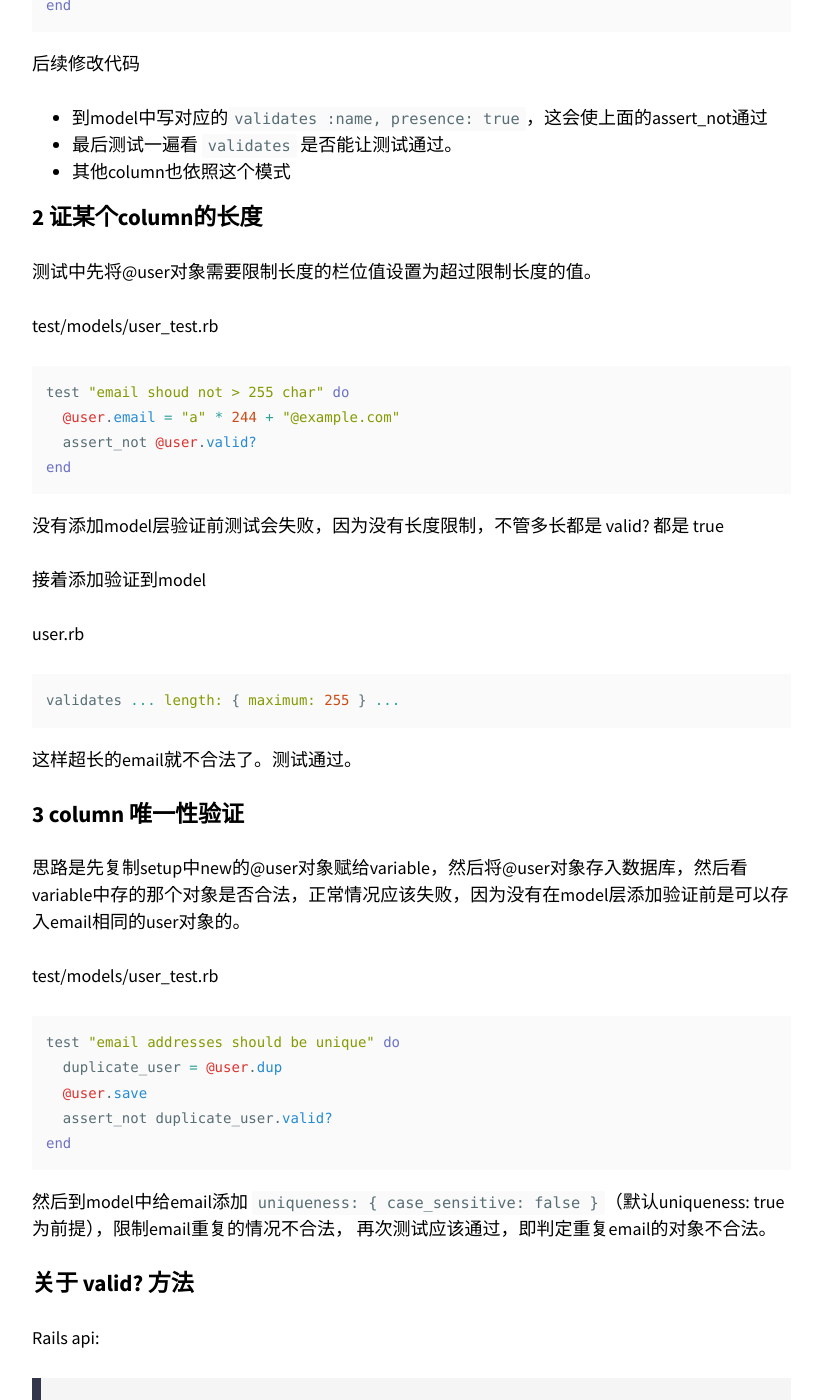
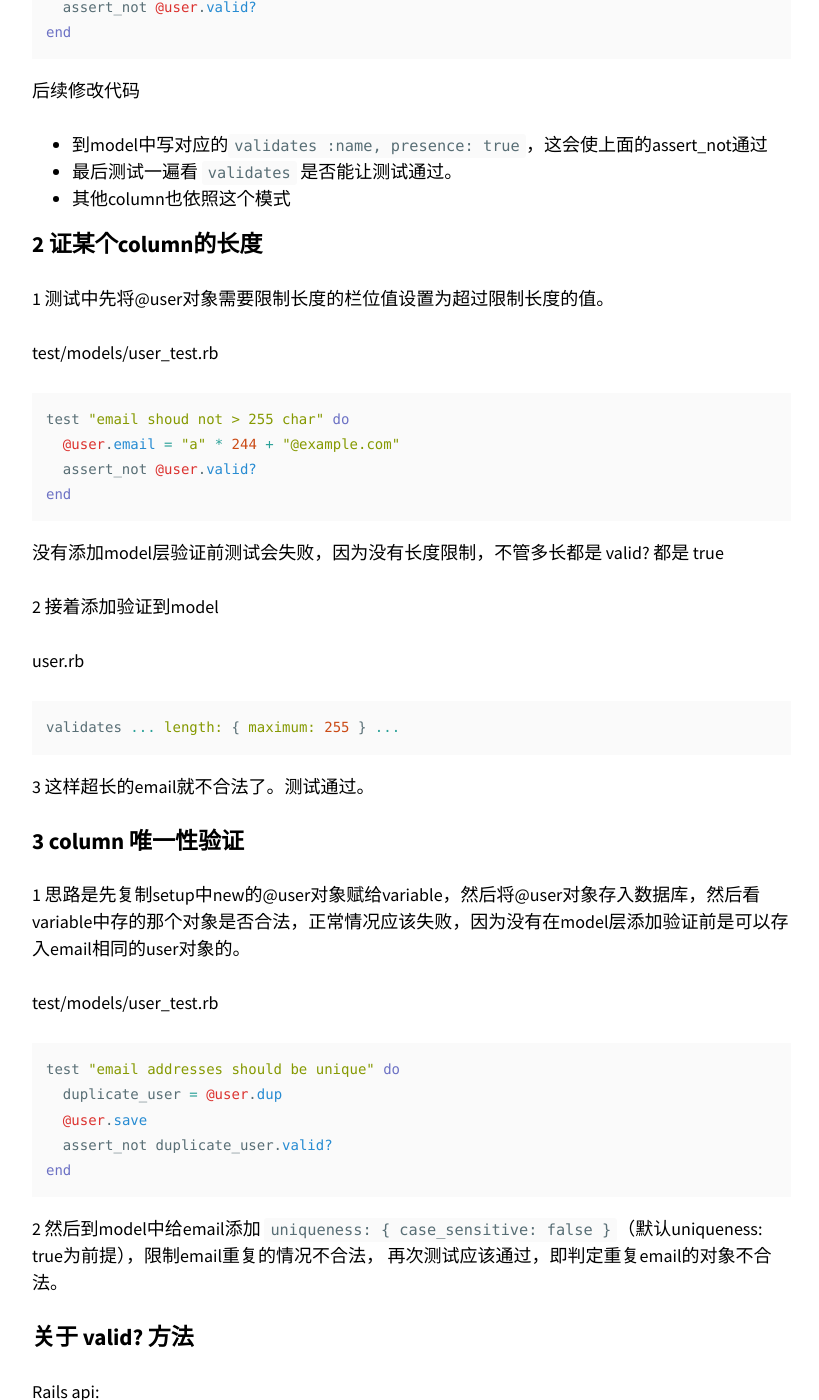
Before and after one commit to uidoyen/xullnn.github.io, a Jekyll site: the page built from _posts/2018-03-12-unit-testing-with-rails-model.md, in a window 1280 px wide and 1400 px high, scrolled down 1847 px. Shown: the whole window, without its empty margins (343-1162 px from the left). Built offline with Jekyll 4.4.1, drawn with Linux system fonts in a browser that asks for light colours; nearby versions of some CDN libraries; some of the changed text lies outside the part shown.

Commit message:
Standard change

````diff
--- a/_posts/2018-03-12-unit-testing-with-rails-model.md
+++ b/_posts/2018-03-12-unit-testing-with-rails-model.md
@@ -33,7 +33,7 @@ create  test/fixtures/articles.yml
 - Refactor code
 - Repeat
 
-1. 先在setup中写合法的 model 数据（会在每一个测试block执行前运行setup中的代码），也就是各个column是符合要求的
+1 先在setup中写合法的 model 数据（会在每一个测试block执行前运行setup中的代码），也就是各个column是符合要求的
 比如：
 
 test/models/user_test.rb
@@ -43,7 +43,7 @@ def setup
   @user = User.new(name: "Example User", email: "user@example.com")
 end
 ```
-2. 写一个测试验证 `@user` 在这个背景下的合法性
+2 写一个测试验证 `@user` 在这个背景下的合法性
 
 test/models/user_test.rb
 
@@ -53,7 +53,7 @@ test "should be valid" do
 end
 ```
 
-3. 接着将其中某个column改成不合法的，断言这个新model对象合法，让测试不通过
+3 接着将其中某个column改成不合法的，断言这个新model对象合法，让测试不通过
 
 test/models/user_test.rb
 
@@ -72,7 +72,7 @@ end
 
 ### 2 证某个column的长度
 
-测试中先将@user对象需要限制长度的栏位值设置为超过限制长度的值。
+1 测试中先将@user对象需要限制长度的栏位值设置为超过限制长度的值。
 
 test/models/user_test.rb
 
@@ -85,7 +85,7 @@ end
 
 没有添加model层验证前测试会失败，因为没有长度限制，不管多长都是 valid? 都是 true
 
-接着添加验证到model
+2 接着添加验证到model
 
 user.rb
 
@@ -93,11 +93,11 @@ user.rb
 validates ... length: { maximum: 255 } ...
 ```
 
-这样超长的email就不合法了。测试通过。
+3 这样超长的email就不合法了。测试通过。
 
 ### 3 column 唯一性验证
 
-思路是先复制setup中new的@user对象赋给variable，然后将@user对象存入数据库，然后看variable中存的那个对象是否合法，正常情况应该失败，因为没有在model层添加验证前是可以存入email相同的user对象的。
+1 思路是先复制setup中new的@user对象赋给variable，然后将@user对象存入数据库，然后看variable中存的那个对象是否合法，正常情况应该失败，因为没有在model层添加验证前是可以存入email相同的user对象的。
 
 test/models/user_test.rb
 
@@ -109,7 +109,7 @@ test "email addresses should be unique" do
 end
 ```
 
-然后到model中给email添加 `uniqueness: { case_sensitive: false }`（默认uniqueness: true为前提），限制email重复的情况不合法， 再次测试应该通过，即判定重复email的对象不合法。
+2 然后到model中给email添加 `uniqueness: { case_sensitive: false }`（默认uniqueness: true为前提），限制email重复的情况不合法， 再次测试应该通过，即判定重复email的对象不合法。
 
 ### 关于 valid? 方法
 
````
